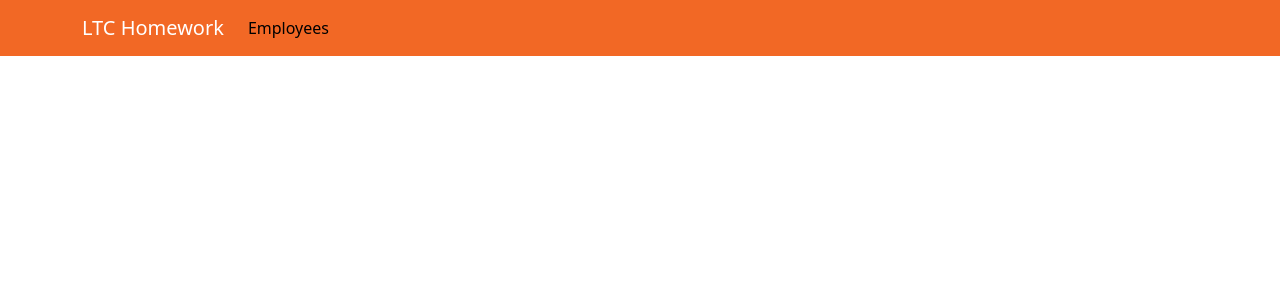
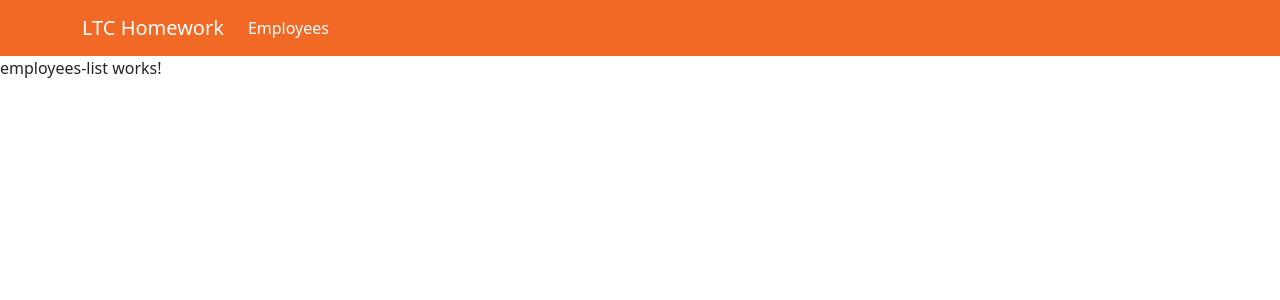
Before and after one commit to julesep3/LTC-Homework, an Angular app: page / in a window 1280 px wide. Shown: the top 300 px of the page. Built offline with nearby package versions, Linux system fonts and the light colour scheme.

Commit message:
add routing for employees page

```diff
--- a/src/app/app-routing.module.ts
+++ b/src/app/app-routing.module.ts
@@ -1,7 +1,18 @@
 import { NgModule } from '@angular/core';
 import { RouterModule, Routes } from '@angular/router';
+import { EmployeesListComponent } from './components/employees/employees-list/employees-list.component';
 
-const routes: Routes = [];
+const routes: Routes = [
+  // path: '' is root
+  {
+    path: '',
+    component: EmployeesListComponent
+  },
+  {
+    path: 'employees',
+    component: EmployeesListComponent
+  }
+];
 
 @NgModule({
   imports: [RouterModule.forRoot(routes)],
--- a/src/app/app.component.html
+++ b/src/app/app.component.html
@@ -8,7 +8,7 @@
     <div class="collapse navbar-collapse" id="navbarNav">
       <ul class="navbar-nav">
         <li class="nav-item">
-          <a class="nav-link active" aria-current="page" href="#">Employees</a>
+          <a class="nav-link active" style="color: white" aria-current="page" routerLink="employees">Employees</a>
         </li>
         <!-- <li class="nav-item">
           <a class="nav-link" href="#">Features</a>
--- a/src/app/app.module.ts
+++ b/src/app/app.module.ts
@@ -3,10 +3,12 @@ import { BrowserModule } from '@angular/platform-browser';
 
 import { AppRoutingModule } from './app-routing.module';
 import { AppComponent } from './app.component';
+import { EmployeesListComponent } from './components/employees/employees-list/employees-list.component';
 
 @NgModule({
   declarations: [
-    AppComponent
+    AppComponent,
+    EmployeesListComponent
   ],
   imports: [
     BrowserModule,
--- /dev/null
+++ b/src/app/components/employees/employees-list/employees-list.component.html
@@ -0,0 +1 @@
+<p>employees-list works!</p>
```
Also changed, not shown: src/app/components/employees/employees-list/employees-list.component.ts (added, +10 -0 lines), src/app/components/employees/employees-list/employees-list.component.css (added), 1 other file (tests, documents, lock files or other folders).
